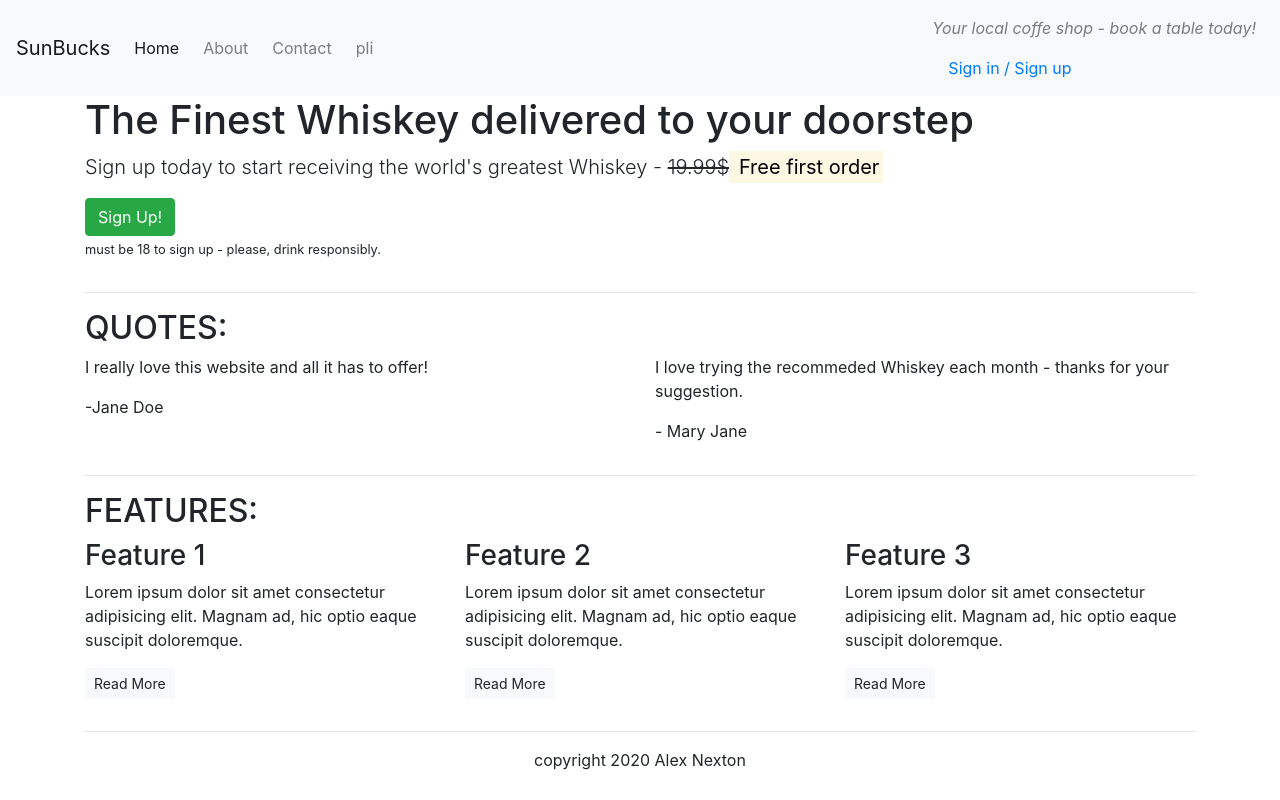
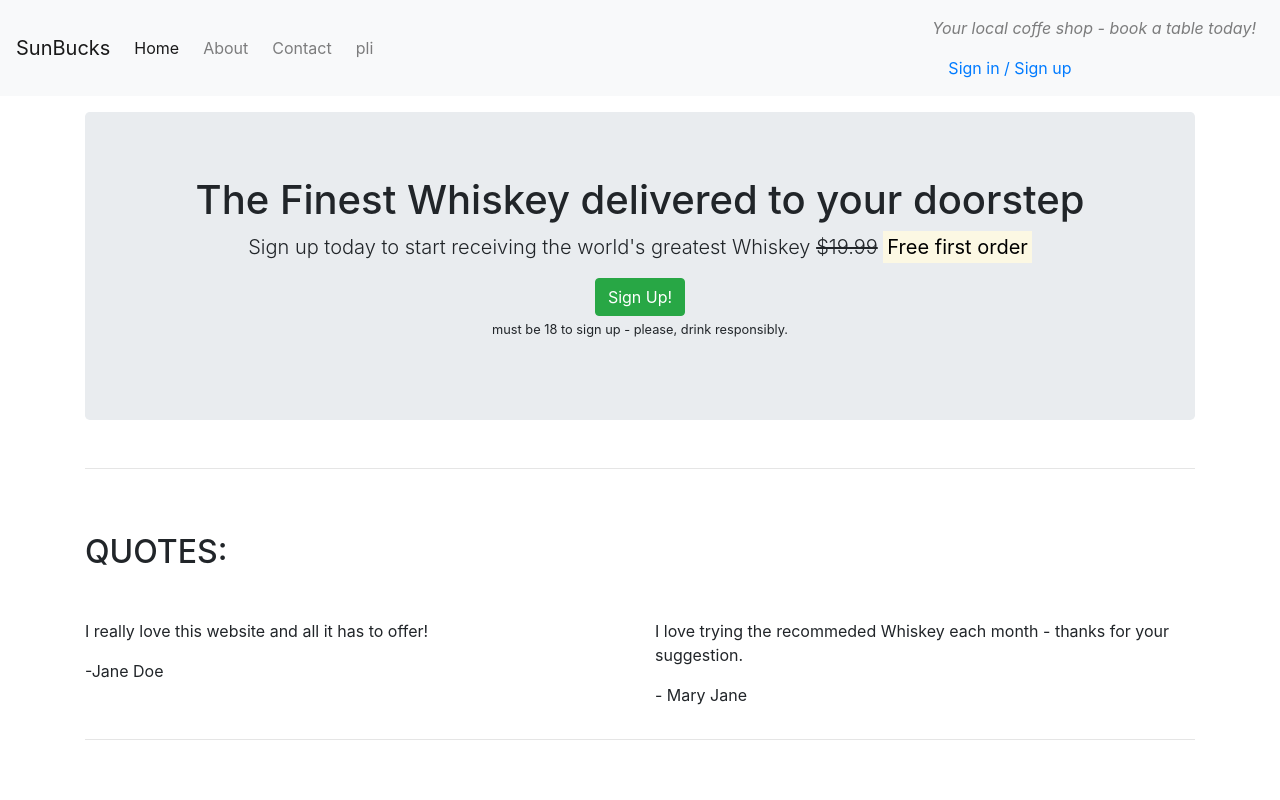
Before and after one commit to AlexNexton/refresh, a plain HTML site: page index.html in a window 1280 px wide. Shown: the top 800 px of the page. Drawn offline with nearby package versions, Linux system fonts and the light colour scheme.

Commit message:
update on readme and index - pull request test

```diff
--- a/index.html
+++ b/index.html
@@ -26,12 +26,15 @@
 				<a href="/login" class="nav-link">Sign in / Sign up</a>
 			</div>
     </nav>
-    <article class="container">
+    <article class="container mt-3">
     <div class="row">
     <div class="col-12">
-        <section class="callout">
+        <section class="callout jumbotron text-center">
             <h1> The Finest Whiskey delivered to your doorstep</h1>
-            <p class="lead">Sign up today to start receiving the world's greatest Whiskey - <s>19.99$</s><strong><mark> Free first order</mark></strong></p>
+            <p class="lead">Sign up today to start receiving the world's greatest Whiskey
+            <s class=" d-none d-sm-inline">$19.99</s>
+            <span class="d-inline d-sm-none"><br></span>
+            <strong><mark> Free first order</mark></strong></p>
             <button class="btn btn-success">Sign Up!</button>
             <p><small>must be 18 to sign up - please, drink responsibly. </small></p>
 
@@ -40,7 +43,7 @@
  <section class="quotes">
  <div class="row">
     <div class="col-12">
-        <h2 class=" title-quote text-uppercase">Quotes:</h2>
+        <h2 class=" title-quote text-uppercase my-5">Quotes:</h2>
         </div></div>
         <div class="row">
            <div class="col-12 col-md-6 col-sm-6">
@@ -63,7 +66,7 @@
 	<section class="features ">
     <div class="row">
     <div class="col-12">
-		<h2 class=" title-feature text-uppercase">Features:</h2></div></div>
+		<h2 class=" title-feature text-uppercase my-5">Features:</h2></div></div>
 
 
         <div class="row">
```
Also changed, not shown: 1 other file.
